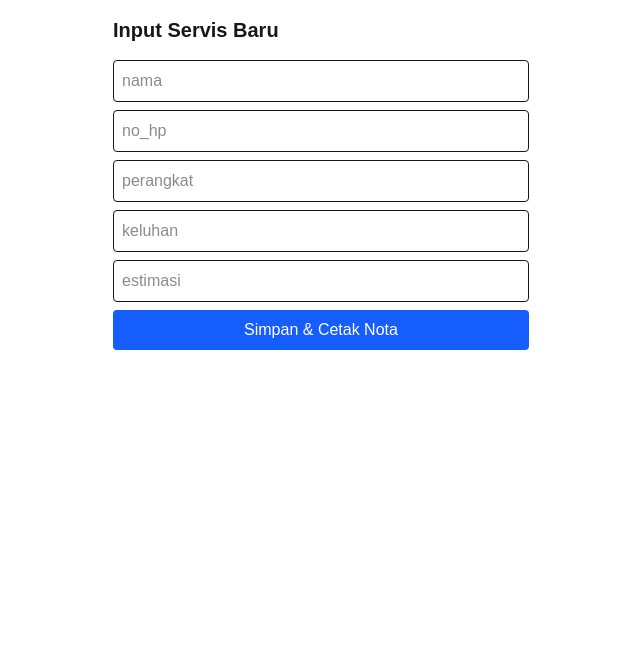
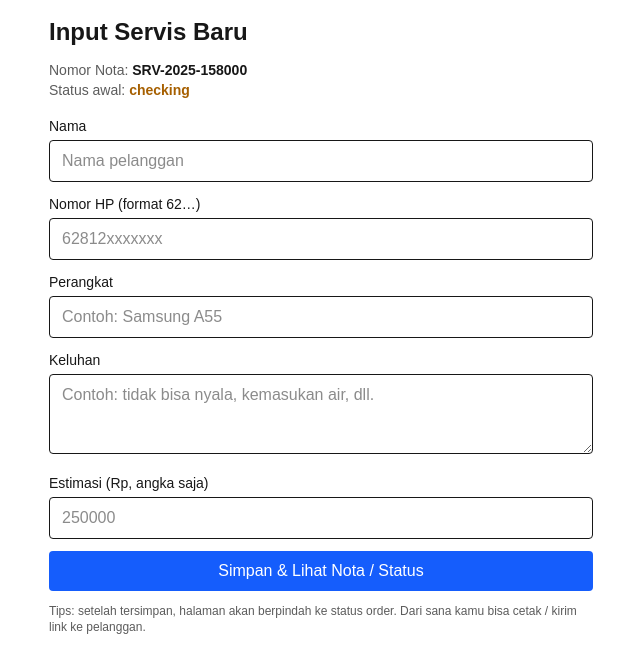
Before and after one commit to eric16644-lang/service-app, a Next.js app: page /input in a window 1280 px wide. Shown: the top 672 px of the page, without its empty margins (319-959 px from the left). Built offline with nearby package versions, Linux system fonts and the light colour scheme; no server answers.

Commit message:
build input form

```diff
--- a/src/app/input/page.tsx
+++ b/src/app/input/page.tsx
@@ -1,35 +1,179 @@
 'use client'
-import { useState } from 'react'
+
+import { useCallback, useMemo, useState } from 'react'
+import { useRouter } from 'next/navigation'
 import { supabase } from '@/lib/supabaseClient'
-import { useRouter } from 'next/navigation'
+
+type FormState = {
+  nama: string
+  no_hp: string
+  perangkat: string
+  keluhan: string
+  estimasi: string // input text, nanti diparse ke number
+}
 
 export default function InputServicePage() {
-  const [form, setForm] = useState({ nama: '', no_hp: '', perangkat: '', keluhan: '', estimasi: '' })
   const router = useRouter()
+  const [form, setForm] = useState<FormState>({
+    nama: '',
+    no_hp: '',
+    perangkat: '',
+    keluhan: '',
+    estimasi: ''
+  })
+  const [submitting, setSubmitting] = useState(false)
+  const [errorMsg, setErrorMsg] = useState<string | null>(null)
+
+  // nomor nota unik: SRV-YYYY-XXXXXX (6 digit terakhir timestamp)
+  const nomorNota = useMemo(() => {
+    const ts = Date.now().toString().slice(-6)
+    return `SRV-${new Date().getFullYear()}-${ts}`
+  }, [])
+
+  const onChange = useCallback(
+    (key: keyof FormState) => (e: React.ChangeEvent<HTMLInputElement | HTMLTextAreaElement>) => {
+      setForm((prev) => ({ ...prev, [key]: e.target.value }))
+    },
+    []
+  )
+
+  function validate(): string | null {
+    if (!form.nama.trim()) return 'Nama wajib diisi'
+    if (!form.no_hp.trim()) return 'Nomor HP wajib diisi'
+    // format nomor WA/HP internasional tanpa "+" (ex: 628xxxxxxxx)
+    if (!/^62\d{7,15}$/.test(form.no_hp.trim())) {
+      return 'Nomor HP harus format internasional tanpa "+", misal 62812xxxxxxx'
+    }
+    if (!form.perangkat.trim()) return 'Perangkat wajib diisi'
+    if (!form.keluhan.trim()) return 'Keluhan wajib diisi'
+    if (form.estimasi && isNaN(Number(form.estimasi))) {
+      return 'Estimasi harus angka (tanpa titik/koma)'
+    }
+    return null
+  }
 
   async function handleSubmit(e: React.FormEvent) {
     e.preventDefault()
-    const nomorNota = `SRV-${new Date().getFullYear()}-${Date.now().toString().slice(-4)}`
-    const { data, error } = await supabase
-      .from('service_orders')
-      .insert([{ ...form, estimasi: Number(form.estimasi), nomor_nota: nomorNota }])
-      .select()
-      .single()
+    setErrorMsg(null)
+    const v = validate()
+    if (v) {
+      setErrorMsg(v)
+      return
+    }
 
-    if (error) return alert(error.message)
-    router.push(`/status/${data.id}`)
+    try {
+      setSubmitting(true)
+      const payload = {
+        nomor_nota: nomorNota,
+        nama: form.nama.trim(),
+        no_hp: form.no_hp.trim(),
+        perangkat: form.perangkat.trim(),
+        keluhan: form.keluhan.trim(),
+        estimasi: form.estimasi ? Number(form.estimasi) : null
+        // status TIDAK dikirim → biar pakai default DB: 'checking'
+      }
+
+      const { data, error } = await supabase
+        .from('service_orders')
+        .insert([payload])
+        .select('*')
+        .single()
+
+      if (error) throw error
+      // redirect ke halaman status untuk dicetak / dibagikan
+      router.push(`/status/${data.id}`)
+    } catch (err: unknown) {
+      const msg = err instanceof Error ? err.message : 'Gagal menyimpan data'
+      setErrorMsg(msg)
+    } finally {
+      setSubmitting(false)
+    }
   }
 
   return (
-    <div className="max-w-md mx-auto p-4">
-      <h1 className="text-xl font-semibold mb-4">Input Servis Baru</h1>
-      <form onSubmit={handleSubmit} className="flex flex-col gap-2">
-        {['nama','no_hp','perangkat','keluhan','estimasi'].map((f) => (
-          <input key={f} required placeholder={f} className="p-2 border rounded"
-            onChange={(e) => setForm({ ...form, [f]: e.target.value })} />
-        ))}
-        <button className="bg-blue-600 text-white py-2 rounded">Simpan & Cetak Nota</button>
+    <div className="max-w-xl mx-auto p-4">
+      <h1 className="text-2xl font-bold mb-3">Input Servis Baru</h1>
+
+      <div className="text-sm mb-4">
+        <div><span className="opacity-70">Nomor Nota:</span> <b>{nomorNota}</b></div>
+        <div><span className="opacity-70">Status awal:</span> <b className="text-yellow-700">checking</b></div>
+      </div>
+
+      {errorMsg && (
+        <div className="mb-3 rounded border border-rose-300 bg-rose-50 text-rose-700 px-3 py-2 text-sm">
+          {errorMsg}
+        </div>
+      )}
+
+      <form onSubmit={handleSubmit} className="grid grid-cols-1 gap-3">
+        <div>
+          <label className="block text-sm mb-1">Nama</label>
+          <input
+            className="w-full border rounded px-3 py-2"
+            placeholder="Nama pelanggan"
+            value={form.nama}
+            onChange={onChange('nama')}
+            required
+          />
+        </div>
+
+        <div>
+          <label className="block text-sm mb-1">Nomor HP (format 62…)</label>
+          <input
+            className="w-full border rounded px-3 py-2"
+            placeholder="62812xxxxxxx"
+            value={form.no_hp}
+            onChange={onChange('no_hp')}
+            inputMode="numeric"
+            required
+          />
+        </div>
+
+        <div>
+          <label className="block text-sm mb-1">Perangkat</label>
+          <input
+            className="w-full border rounded px-3 py-2"
+            placeholder="Contoh: Samsung A55"
+            value={form.perangkat}
+            onChange={onChange('perangkat')}
+            required
+          />
+        </div>
+
+        <div>
+          <label className="block text-sm mb-1">Keluhan</label>
+          <textarea
+            className="w-full border rounded px-3 py-2 min-h-[80px]"
+            placeholder="Contoh: tidak bisa nyala, kemasukan air, dll."
+            value={form.keluhan}
+            onChange={onChange('keluhan')}
+            required
+          />
+        </div>
+
+        <div>
+          <label className="block text-sm mb-1">Estimasi (Rp, angka saja)</label>
+          <input
+            className="w-full border rounded px-3 py-2"
+            placeholder="250000"
+            value={form.estimasi}
+            onChange={onChange('estimasi')}
+            inputMode="numeric"
+          />
+        </div>
+
+        <button
+          type="submit"
+          disabled={submitting}
+          className={`bg-blue-600 text-white py-2 rounded font-medium ${submitting ? 'opacity-60 cursor-not-allowed' : ''}`}
+        >
+          {submitting ? 'Menyimpan…' : 'Simpan & Lihat Nota / Status'}
+        </button>
       </form>
+
+      <p className="text-xs opacity-70 mt-3">
+        Tips: setelah tersimpan, halaman akan berpindah ke status order. Dari sana kamu bisa cetak / kirim link ke pelanggan.
+      </p>
     </div>
   )
 }
```
